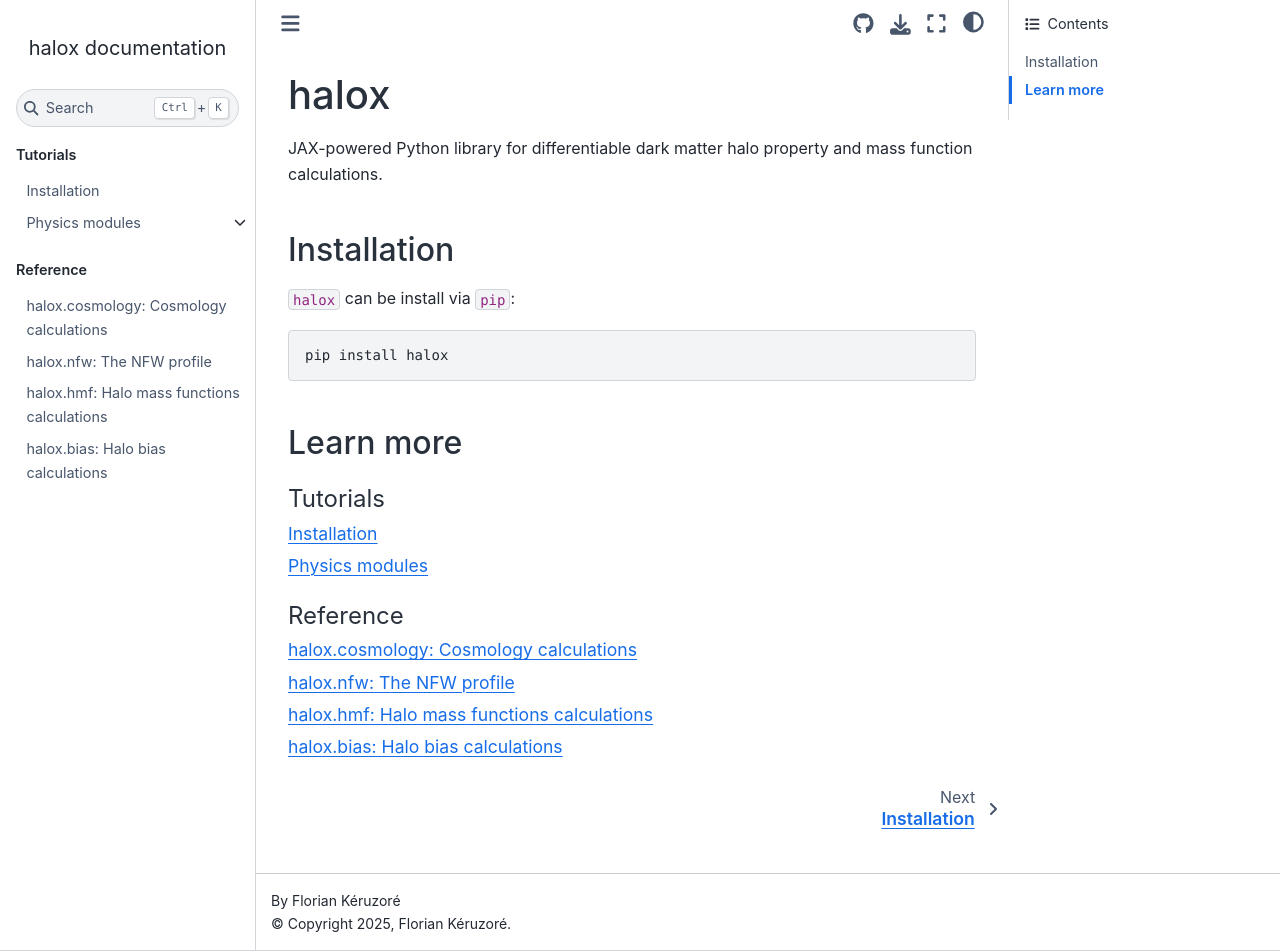
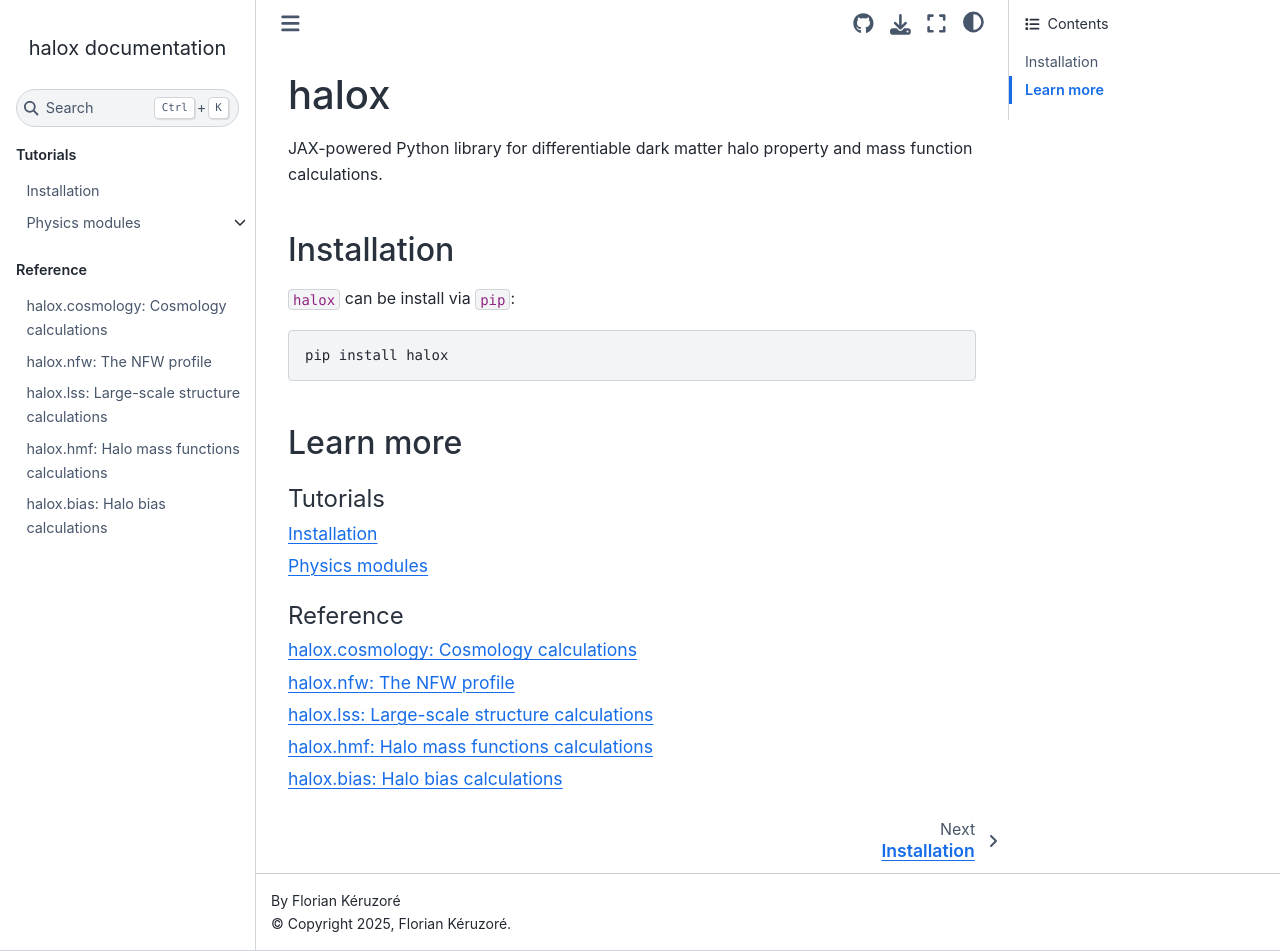
Before and after one commit to fkeruzore/halox, a Sphinx documentation site: the page built from docs/source/index.rst, in a window 1280 px wide and 951 px high. Built offline with Sphinx 7.4.7 and the Sphinx Book theme 1.1.4, drawn with Linux system fonts in a browser that asks for light colours; pages that are not in the unit, such as notebooks, are missing from menus.

```diff
--- /dev/null
+++ b/docs/source/api/halox.lss.rst
@@ -0,0 +1,18 @@
+halox.lss: Large-scale structure calculations
+===============================================
+
+``halox`` provides a JAX implementation of large-scale structure calculations including RMS variance computations, mass-to-radius conversions, and overdensity transformations.
+Cosmology calculations (e.g. power spectra) rely on `jax-cosmo <https://github.com/DifferentiableUniverseInitiative/jax_cosmo>`_.
+
+.. currentmodule:: halox.lss
+
+.. autosummary::
+    sigma_R
+    sigma_M
+    overdensity_c_to_m
+    mass_to_lagrangian_radius
+
+.. autofunction:: sigma_R
+.. autofunction:: sigma_M
+.. autofunction:: overdensity_c_to_m
+.. autofunction:: mass_to_lagrangian_radius
--- a/docs/source/index.rst
+++ b/docs/source/index.rst
@@ -36,5 +36,6 @@ Learn more
 
    api/halox.cosmology
    api/halox.nfw
+   api/halox.lss
    api/halox.hmf
    api/halox.bias
```
Also changed, not shown: docs/source/api/halox.hmf.rst (+0 -8 lines).
